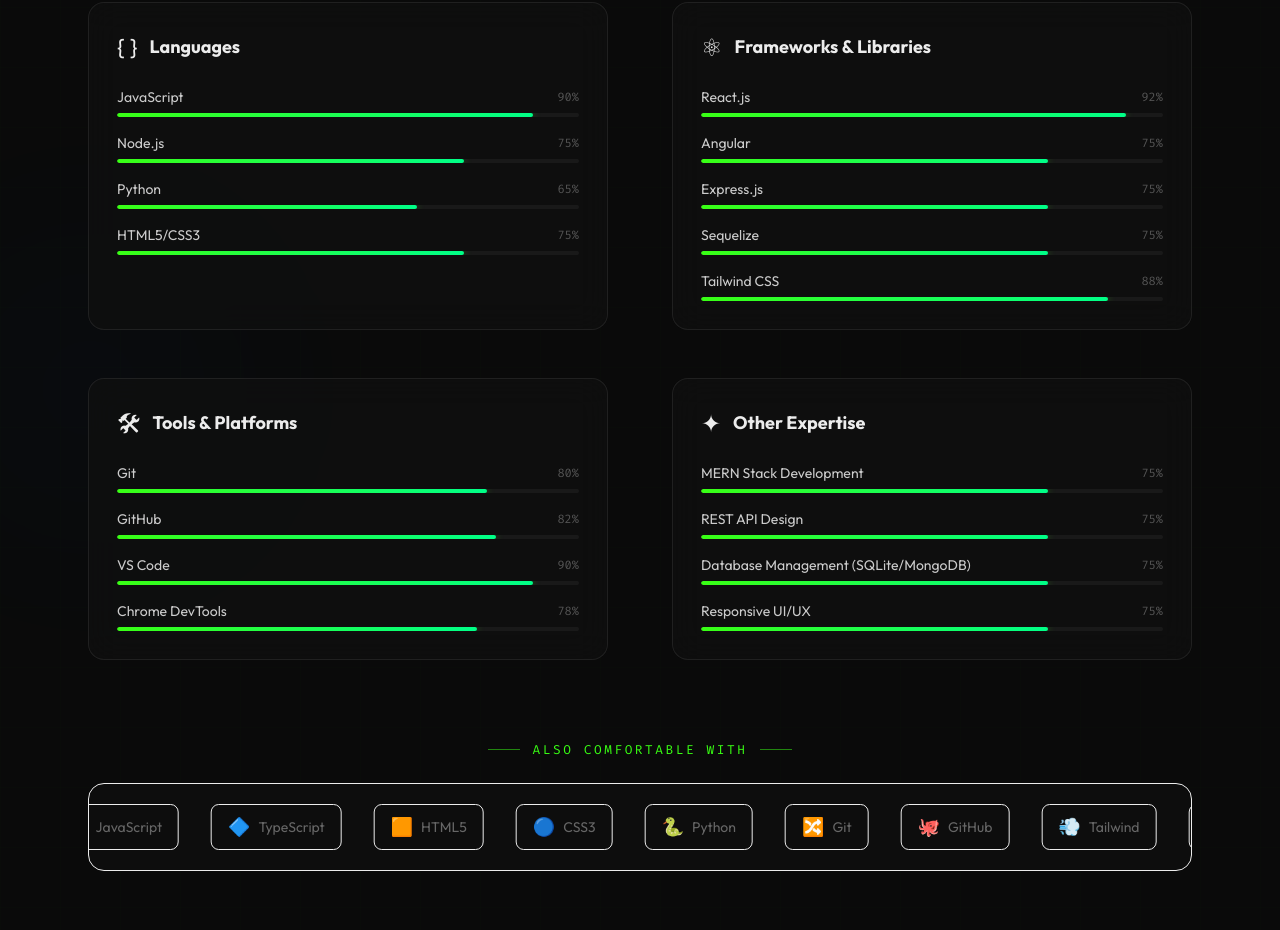
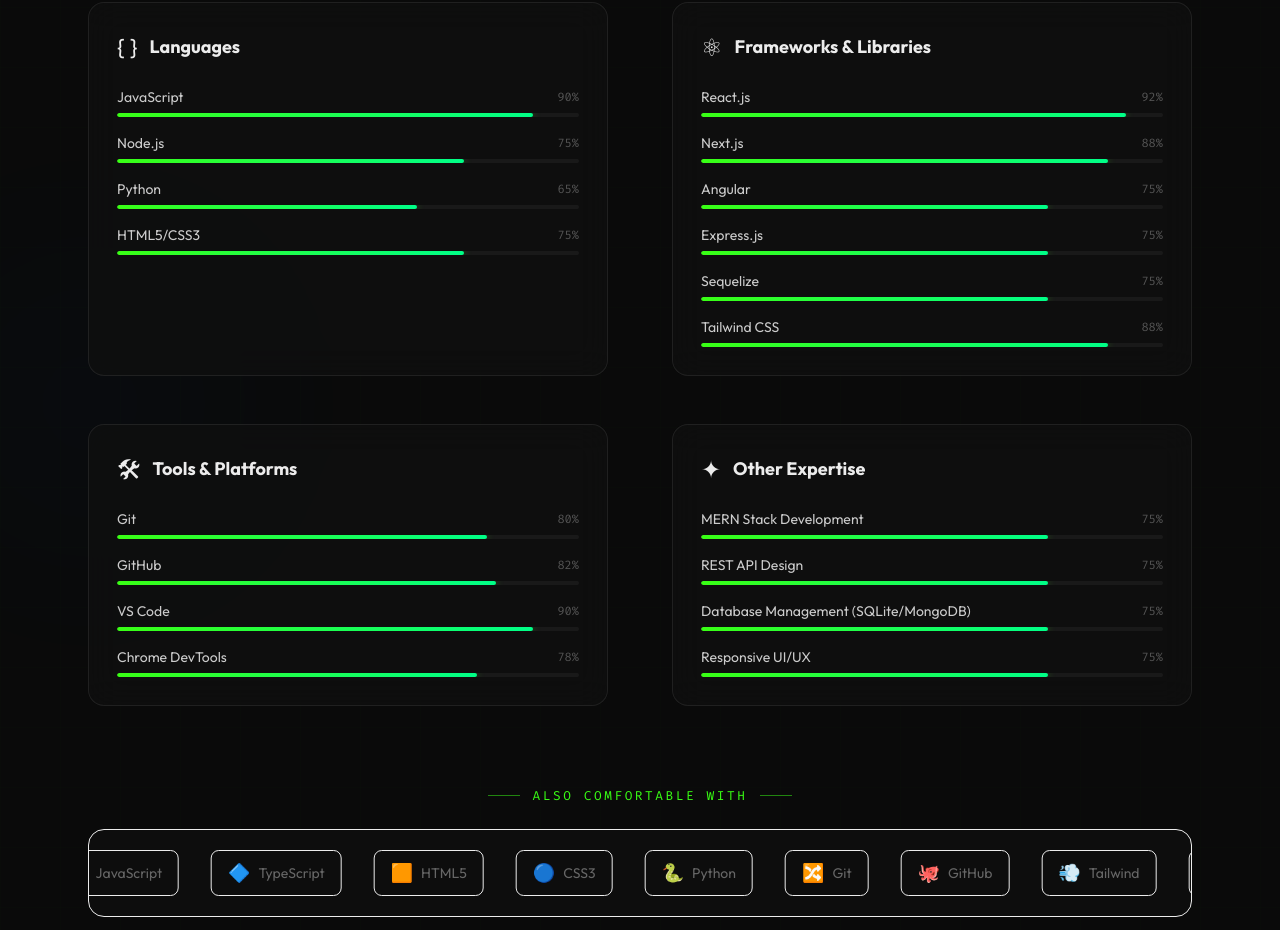
Before and after one commit to yashk6/Yash-Portfulio, a React (Vite) app: page / in a window 1280 px wide. Shown: the part 2200-3130 px from the top of the page. Built offline with nearby package versions, Linux system fonts and the light colour scheme.

Commit message:
Add Next.js to portfolio data

```diff
--- a/src/data/portfolioData.js
+++ b/src/data/portfolioData.js
@@ -12,7 +12,7 @@
   },
   skills: {
     languages: ["JavaScript", "Node.js", "Python", "HTML5/CSS3"],
-    frameworks: ["React.js", "Angular", "Express.js", "Sequelize", "Tailwind CSS"],
+    frameworks: ["React.js", "Next.js", "Angular", "Express.js", "Sequelize", "Tailwind CSS"],
     tools: ["Git", "GitHub", "VS Code", "Chrome DevTools"],
     other: ["MERN Stack Development", "REST API Design", "Database Management (SQLite/MongoDB)", "Responsive UI/UX"]
   },
```
